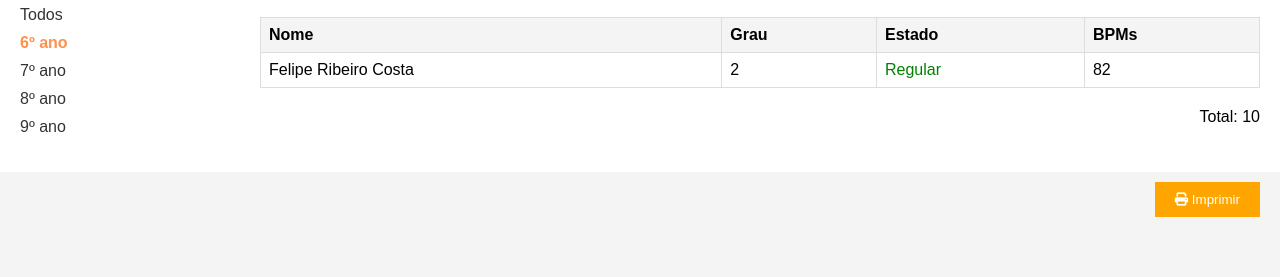
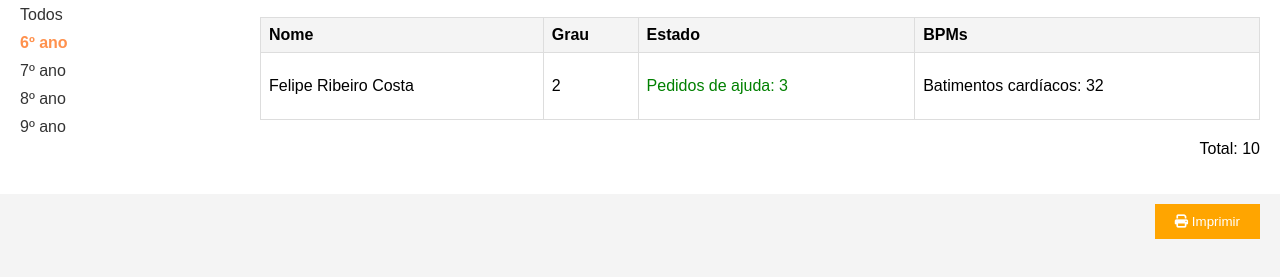
Before and after one commit to oMarcoMaciel/PAS-Projeto-1, a plain HTML site: page index.html in a window 1280 px wide. Shown: the part 121-398 px from the top of the page. Drawn offline with Linux system fonts and the light colour scheme.

Commit message:
push no script funcionando

```diff
--- a/index.html
+++ b/index.html
@@ -49,8 +49,8 @@
                     <tr>
                         <td>Felipe Ribeiro Costa</td>
                         <td>2</td>
-                        <td class="regular">Regular</td>
-                        <td class="bpm">82</td>
+                        <td class="regular"><p id="contador">Carregando...</p></td>
+                        <td class="bpm"><p id="batimentos">Batimentos cardíacos: Carregando...</p></td>
                     </tr>
                 </tbody>
             </table>
@@ -58,10 +58,33 @@
                 <p>Total: <span>10</span></p>
             </div>
         </section>
+    <script>
+        // Função para carregar o valor do arquivo
+        async function carregarContador() {
+            try {
+                const resposta = await fetch('pedidos_ajuda.txt');
+                const texto = await resposta.text();
+                const linhas = texto.trim().split('\n');
+                const ultimaLinha = linhas[linhas.length - 1];
+                const [pedidosAjuda, batimentosCardiacos] = ultimaLinha.split(',');
+                document.getElementById('contador').textContent = `Pedidos de ajuda: ${pedidosAjuda}`;
+                document.getElementById('batimentos').textContent = `Batimentos cardíacos: ${batimentosCardiacos}`;
+            } catch (erro) {
+                console.error('Erro ao carregar o contador:', erro);
+                document.getElementById('contador').textContent = 'Erro ao carregar o contador.';
+                document.getElementById('batimentos').textContent = 'Erro ao carregar os batimentos cardíacos.';
+            }
+        }
+
+        // Chama a função ao carregar a página e a cada 5 segundos
+        carregarContador();
+        setInterval(carregarContador, 5000);
+    </script>
     </main>
     <footer>
         <button><i class="fa-solid fa-print"></i> Imprimir</button>
     </footer>
+
 </body>
 </html>
 
```
Also changed, not shown: pedidos_ajuda.txt.
